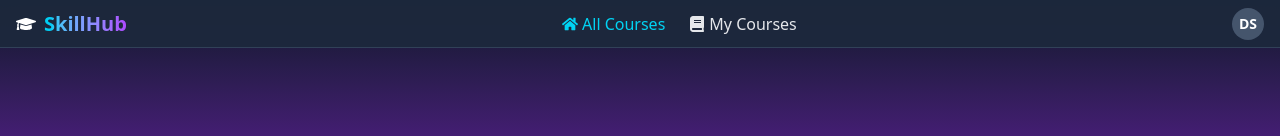
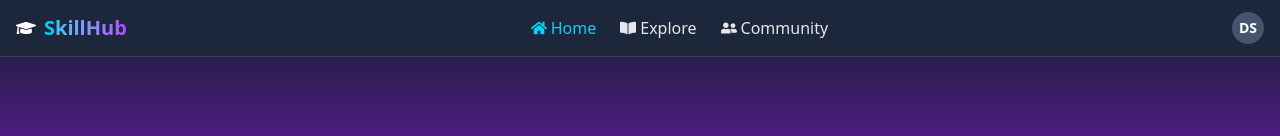
Before and after one commit to SBeeeee/LMS-Assesment-, a Next.js app in the folder frontend/: page / in a window 1280 px wide. Shown: the top 136 px of the page. Built offline with nearby package versions, Linux system fonts and the light colour scheme; no server answers.

Commit message:
added the navbar responsive

```diff
--- a/frontend/src/components/Hero.jsx
+++ b/frontend/src/components/Hero.jsx
@@ -2,7 +2,7 @@ import React from 'react';
 
 function Hero() {
   return (
-    <div className="w-full h-[60vh] flex flex-col justify-center items-center bg-gradient-to-b from-[#0f172a] via-purple-800 to-[#0f172a] text-center px-4">
+    <div className="w-full h-[400px] flex flex-col justify-center items-center bg-gradient-to-b from-[#0f172a] via-purple-800 to-[#0f172a] text-center px-4">
       <h1 className="text-5xl md:text-6xl font-extrabold text-transparent bg-clip-text bg-gradient-to-r from-cyan-400 to-purple-500">
         Master New Skills
       </h1>
--- a/frontend/src/components/Navbar.jsx
+++ b/frontend/src/components/Navbar.jsx
@@ -1,36 +1,72 @@
-import React from 'react'
-import Link from 'next/link'
-import { FaGraduationCap, FaHome, FaBook } from 'react-icons/fa'
-import { FiUser } from 'react-icons/fi'
+"use client";
+import React, { useState } from "react";
+import Link from "next/link";
+import { FaGraduationCap, FaHome, FaBookOpen, FaUserFriends } from "react-icons/fa";
+import { FiMenu, FiX } from "react-icons/fi";
 
 function Navbar() {
+  const [menuOpen, setMenuOpen] = useState(false);
+
+  const toggleMenu = () => setMenuOpen(!menuOpen);
+
   return (
-    <div className="fixed w-full backdrop-blur-md bg-slate-800/95 h-12 border-b border-slate-700 flex justify-between items-center px-4">
-
-
+    <nav className="fixed w-full backdrop-blur-md bg-slate-800/95 border-b border-slate-700 z-50">
+      <div className="h-14 px-4 flex justify-between items-center">
+        {/* Logo */}
         <div className="flex items-center gap-2">
           <FaGraduationCap className="text-white text-xl" />
-        <span className="text-xl font-semibold text-transparent bg-clip-text bg-gradient-to-r from-cyan-400 to-purple-500">SkillHub</span>
+          <span className="text-xl font-semibold text-transparent bg-clip-text bg-gradient-to-r from-cyan-400 to-purple-500">
+            SkillHub
+          </span>
         </div>
 
-      <div className="flex gap-6 items-center">
+        {/* Desktop Menu */}
+        <div className="hidden md:flex gap-6 items-center">
           <Link href="/" className="flex items-center gap-1 text-cyan-400 hover:text-cyan-300">
             <FaHome />
-          <span>All Courses</span>
+            <span>Home</span>
           </Link>
-        <Link href="/my-courses" className="flex items-center gap-1 text-gray-200 hover:text-white relative">
-          <FaBook />
-          <span>My Courses</span>
-
+          <Link href="/explore" className="flex items-center gap-1 text-gray-200 hover:text-white">
+            <FaBookOpen />
+            <span>Explore</span>
+          </Link>
+          <Link href="/community" className="flex items-center gap-1 text-gray-200 hover:text-white">
+            <FaUserFriends />
+            <span>Community</span>
           </Link>
         </div>
 
-      {/* Avatar */}
-      <div className="w-8 h-8 bg-slate-600 rounded-full flex items-center justify-center text-sm text-white font-semibold">
+        {/* Right Side: Menu Icon (Mobile) + Avatar (Desktop only) */}
+        <div className="flex items-center gap-4">
+          {/* Mobile Menu Icon */}
+          <button onClick={toggleMenu} className="md:hidden text-white text-2xl">
+            {menuOpen ? <FiX /> : <FiMenu />}
+          </button>
+
+          {/* Avatar (Desktop only) */}
+          <div className="hidden md:flex w-8 h-8 bg-slate-600 rounded-full items-center justify-center text-sm text-white font-semibold">
             DS
           </div>
         </div>
-  )
+      </div>
+
+      {/* Mobile Dropdown Menu */}
+      {menuOpen && (
+        <div className="md:hidden flex flex-col bg-slate-800 px-4 pb-4 animate-slide-down">
+          <Link href="/" className="py-2 text-cyan-400 hover:text-cyan-300 border-b border-slate-700">
+            Home
+          </Link>
+          <Link href="/explore" className="py-2 text-gray-200 hover:text-white border-b border-slate-700">
+            Explore
+          </Link>
+          <Link href="/community" className="py-2 text-gray-200 hover:text-white border-b border-slate-700">
+            Community
+          </Link>
+          <div className="pt-3 text-sm text-slate-400">Dummy Student</div>
+        </div>
+      )}
+    </nav>
+  );
 }
 
-export default Navbar
+export default Navbar;
```
Lines whose indentation alone changed are shown as unchanged.
